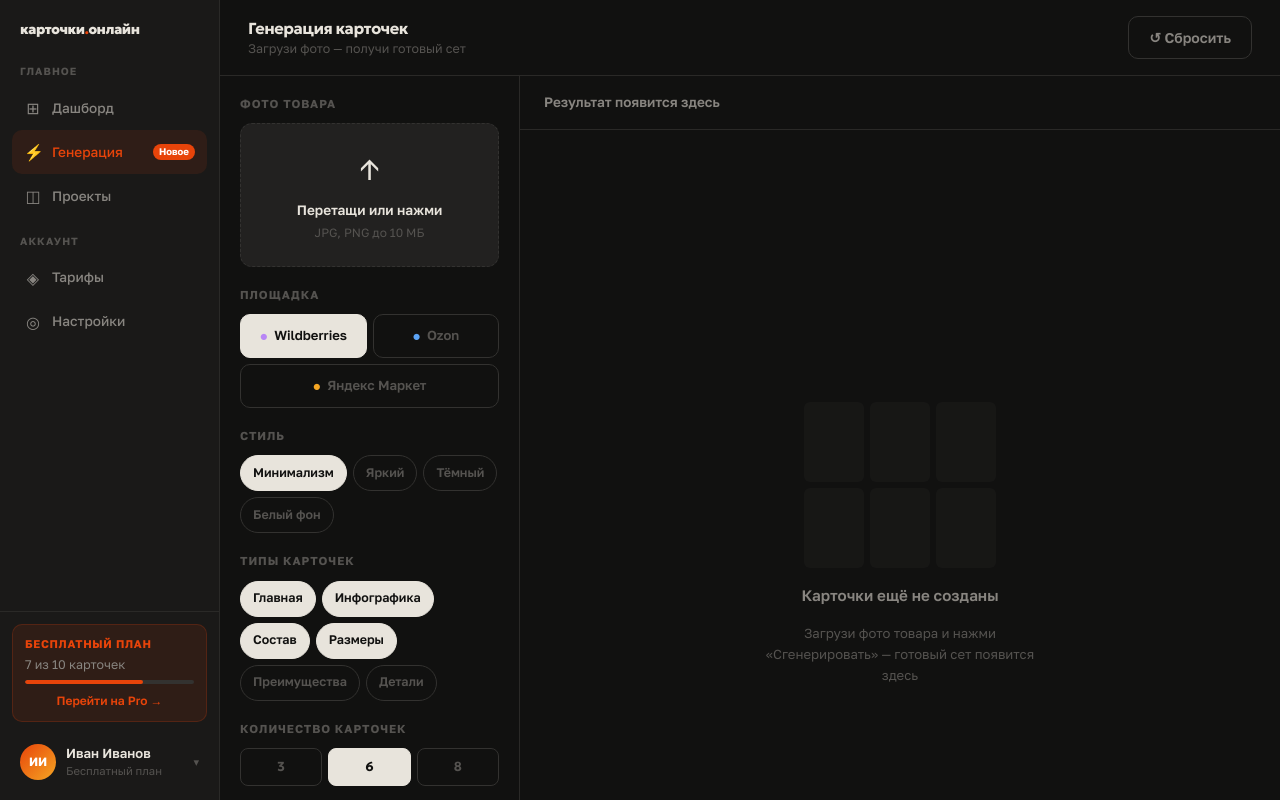
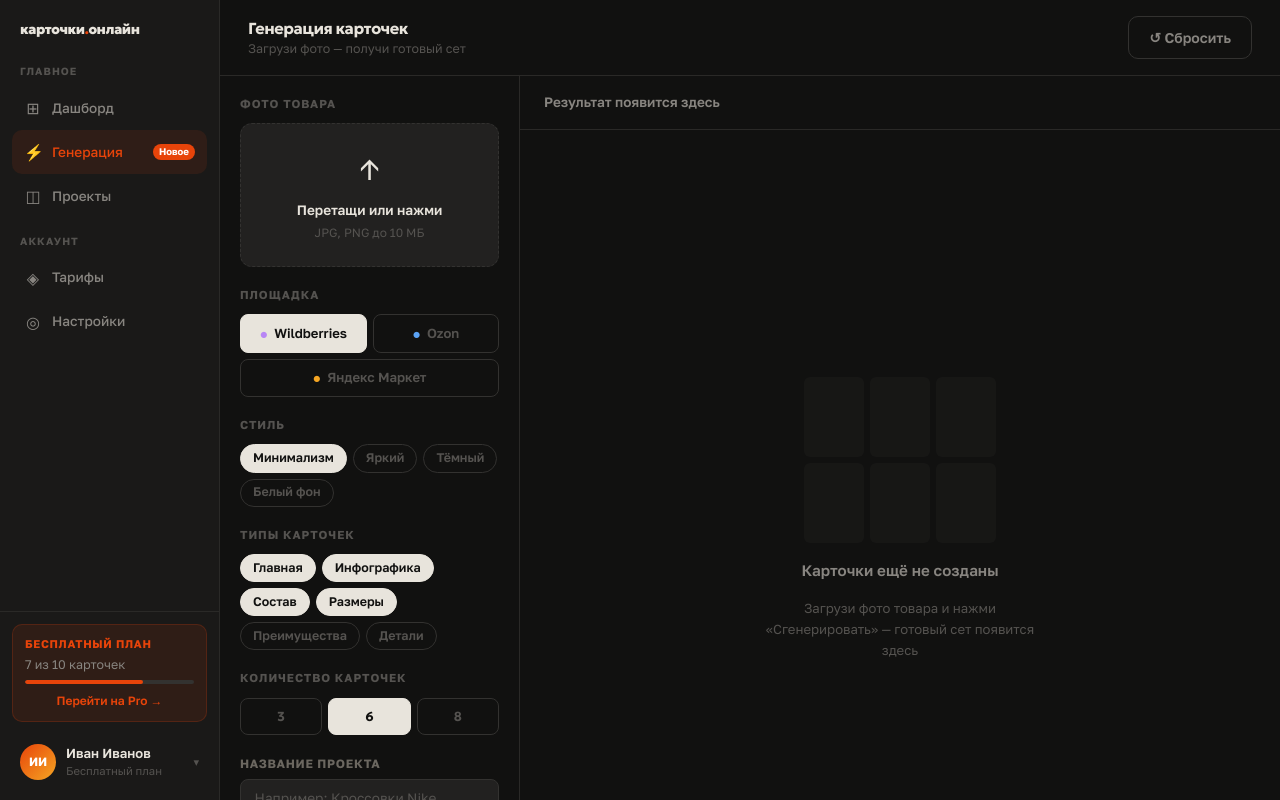
Before and after one commit to art-crazy/kartochki-online-front, a Next.js app: page /app/generate in a window 1280 px wide. Built offline with nearby package versions, Linux system fonts and the light colour scheme.

Commit message:
Match generate control heights to mockup

```diff
--- a/src/features/generation/ui/GenerateWorkspace.module.scss
+++ b/src/features/generation/ui/GenerateWorkspace.module.scss
@@ -121,13 +121,14 @@
   align-items: center;
   justify-content: center;
   gap: 6px;
-  min-height: 44px;
+  padding: 0.6rem;
   border: 1.5px solid var(--dark-border-2);
-  border-radius: var(--radius-md);
+  border-radius: 8px;
   background: transparent;
   color: var(--dark-text-3);
   font-size: 0.82rem;
   font-weight: 600;
+  line-height: 1.2;
   transition:
     border-color 0.15s ease,
     background-color 0.15s ease,
@@ -148,6 +149,13 @@
   display: flex;
   flex-wrap: wrap;
   gap: 6px;
+}
+
+.styleChips :global(button),
+.cardTypeChips :global(button) {
+  min-height: auto;
+  padding: 0.35rem 0.75rem;
+  line-height: 1.2;
 }
 
 .countSelector {
--- a/src/features/generation/ui/GenerateWorkspace.tsx
+++ b/src/features/generation/ui/GenerateWorkspace.tsx
@@ -238,7 +238,7 @@ export function GenerateWorkspace({
 
           <section className={styles.section}>
             <h2 className={styles.label}>Стиль</h2>
-            <div className={styles.chips}>
+            <div className={[styles.chips, styles.styleChips].join(" ")}>
               {styleOptions.map((option) => (
                 <Chip key={option.id} dark selected={style === option.id} onClick={() => setStyle(option.id)}>
                   {option.label}
@@ -249,7 +249,7 @@ export function GenerateWorkspace({
 
           <section className={styles.section}>
             <h2 className={styles.label}>Типы карточек</h2>
-            <div className={styles.chips}>
+            <div className={[styles.chips, styles.cardTypeChips].join(" ")}>
               {cardTypeOptions.map((option) => (
                 <Chip
                   key={option.id}
```
